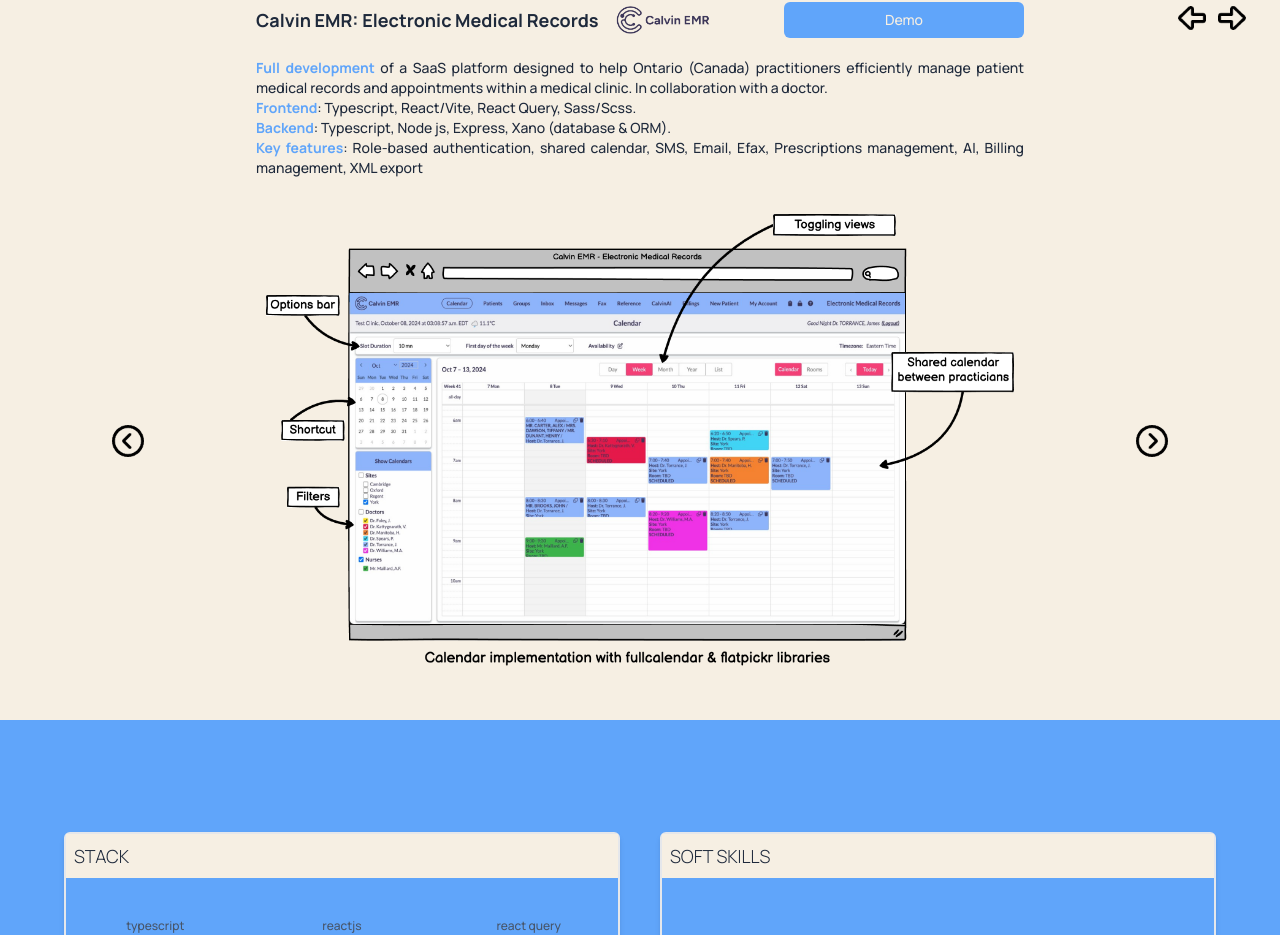
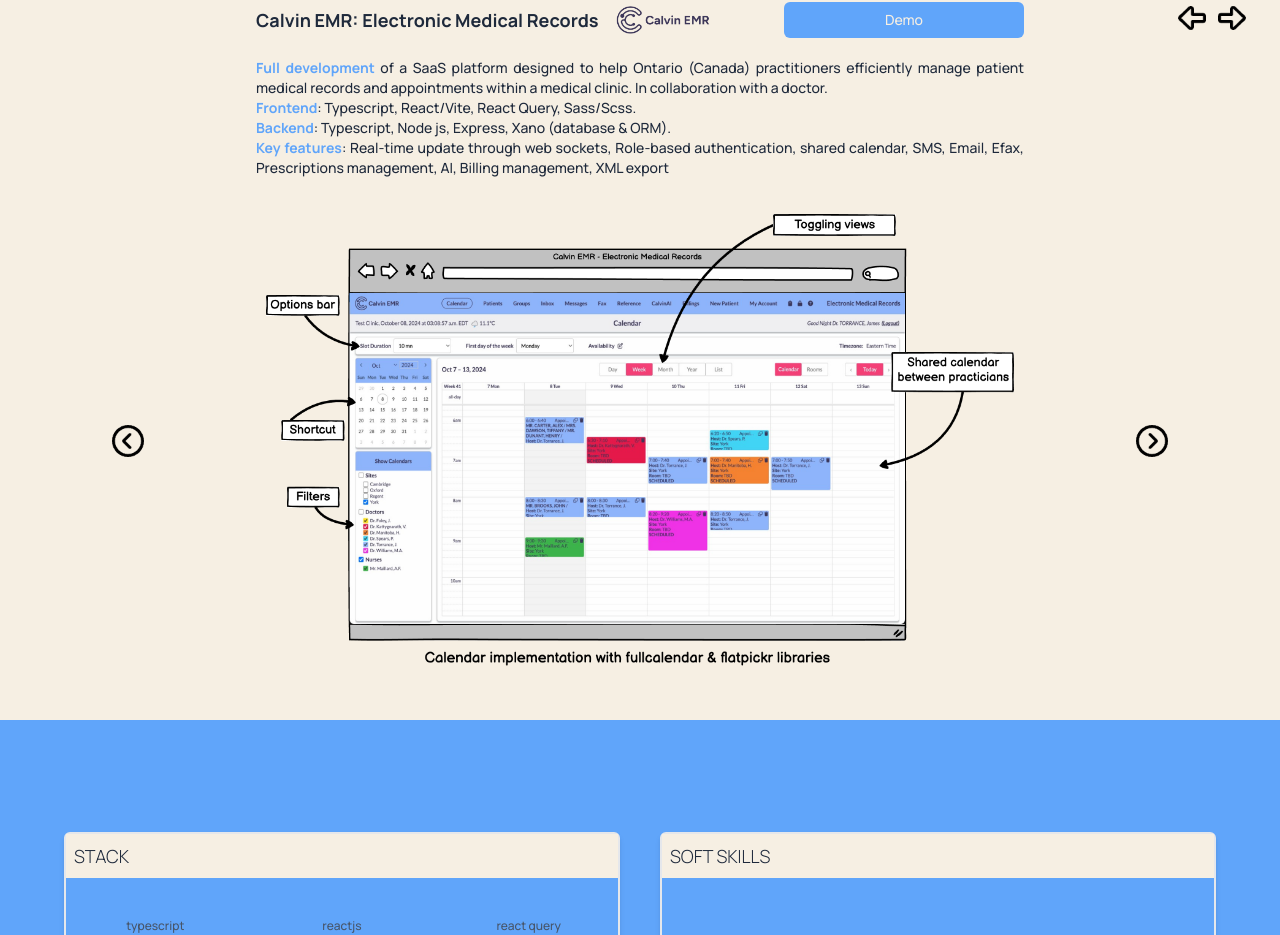
Before and after one commit to virouncode/portfolio, a React (Vite) app: page / in a window 1280 px wide. Shown: the part 836-1771 px from the top of the page. Built offline with nearby package versions, Linux system fonts and the light colour scheme; some icons are missing.

Commit message:
update calvin emr project description

```diff
--- a/src/components/CalvinEMRProject.tsx
+++ b/src/components/CalvinEMRProject.tsx
@@ -86,8 +86,9 @@
           <br />
           <p>
             <span className="text-blue-400 font-bold">Key features</span>:
-            Role-based authentication, shared calendar, SMS, Email, Efax,
-            Prescriptions management, AI, Billing management, XML export
+            Real-time update through web sockets, Role-based authentication,
+            shared calendar, SMS, Email, Efax, Prescriptions management, AI,
+            Billing management, XML export
           </p>
         </div>
       </div>
```
